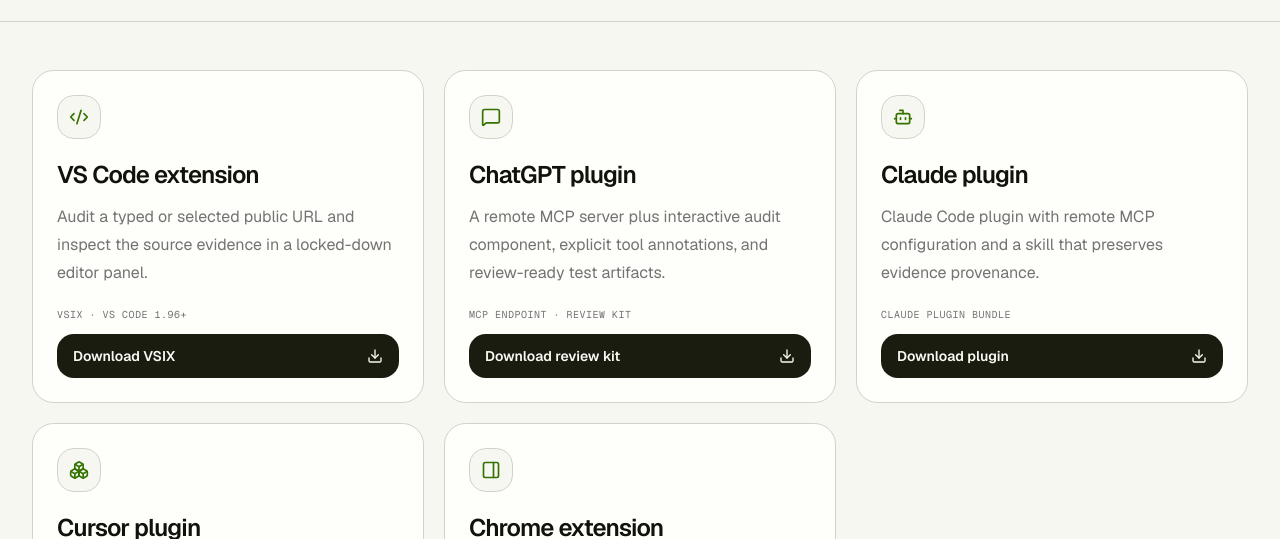
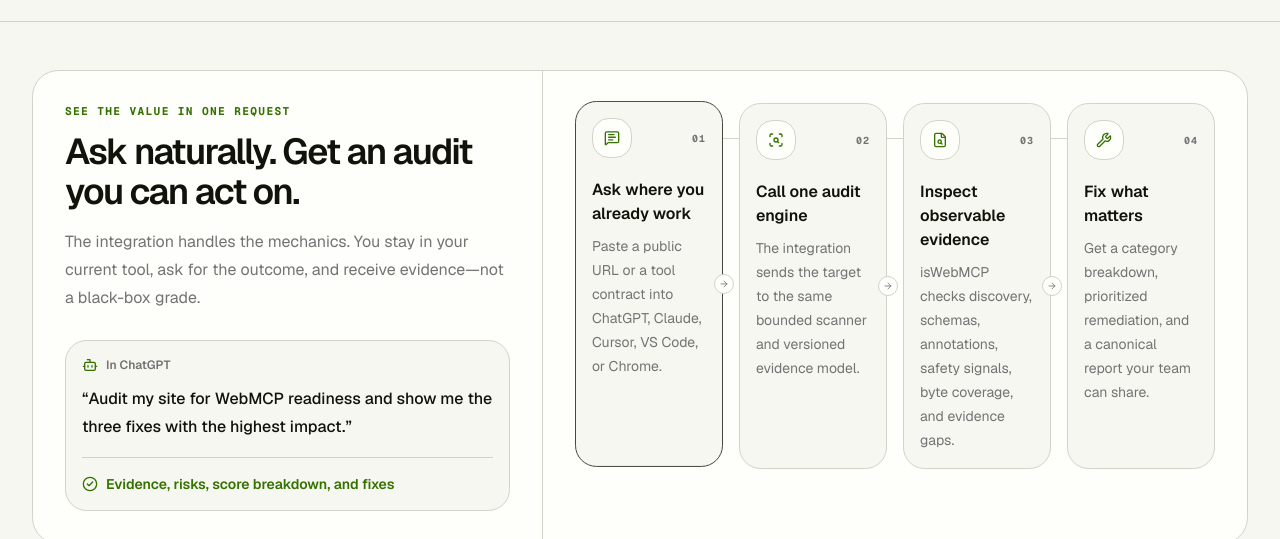
Before and after one commit to mlmrx/iswebmcp, a Next.js app: page /integrations in a window 1280 px wide. Shown: the part 413-952 px from the top of the page. Built offline with nearby package versions, Linux system fonts and the light colour scheme; no server answers.

Commit message:
Explain integration workflows with animated proof

```diff
--- a/app/globals.css
+++ b/app/globals.css
@@ -341,6 +341,56 @@
     var(--font-geist-mono), ui-monospace, SFMono-Regular, Consolas, monospace;
 }
 
+@keyframes integration-signal-travel {
+  0%,
+  8% {
+    left: 0;
+    opacity: 0;
+  }
+  15%,
+  85% {
+    opacity: 1;
+  }
+  92%,
+  100% {
+    left: calc(100% - 0.65rem);
+    opacity: 0;
+  }
+}
+
+@keyframes integration-step-breathe {
+  0%,
+  18%,
+  100% {
+    border-color: var(--border);
+    box-shadow: none;
+    transform: translateY(0);
+  }
+  7% {
+    border-color: color-mix(in oklch, var(--signal) 65%, var(--border));
+    box-shadow: 0 12px 30px color-mix(in oklch, var(--signal) 12%, transparent);
+    transform: translateY(-3px);
+  }
+}
+
+.integration-signal-dot {
+  position: absolute;
+  top: 50%;
+  left: 0;
+  width: 0.65rem;
+  height: 0.65rem;
+  transform: translateY(-50%);
+  border-radius: 999px;
+  background: var(--signal);
+  box-shadow: 0 0 0 5px color-mix(in oklch, var(--signal) 16%, transparent);
+  animation: integration-signal-travel 5.6s ease-in-out infinite;
+}
+
+.integration-step {
+  animation: integration-step-breathe 5.6s ease-in-out infinite;
+  animation-delay: var(--step-delay);
+}
+
 ::selection {
   background: oklch(0.91 0.23 126 / 0.6);
   color: oklch(0.18 0.016 115);
--- a/app/integrations/page.tsx
+++ b/app/integrations/page.tsx
@@ -10,6 +10,7 @@
   ShieldCheck,
 } from 'lucide-react';
 import Link from 'next/link';
+import { IntegrationWorkflow } from '@/components/integration-workflow';
 
 export const metadata: Metadata = {
   title: 'Integrations',
@@ -98,7 +99,9 @@
       </section>
 
       <section className="mx-auto max-w-7xl px-5 py-12 lg:px-8">
-        <div className="grid gap-5 md:grid-cols-2 xl:grid-cols-3">
+        <IntegrationWorkflow />
+
+        <div className="mt-10 grid gap-5 md:grid-cols-2 xl:grid-cols-3">
           {integrations.map((integration) => {
             const Icon = integration.icon;
             return (
--- /dev/null
+++ b/components/integration-workflow.tsx
@@ -0,0 +1,118 @@
+import type { CSSProperties } from 'react';
+import {
+  ArrowRight,
+  Bot,
+  CircleCheck,
+  FileSearch,
+  MessageSquareText,
+  ScanSearch,
+  Wrench,
+} from 'lucide-react';
+
+const steps = [
+  {
+    number: '01',
+    title: 'Ask where you already work',
+    detail:
+      'Paste a public URL or a tool contract into ChatGPT, Claude, Cursor, VS Code, or Chrome.',
+    icon: MessageSquareText,
+  },
+  {
+    number: '02',
+    title: 'Call one audit engine',
+    detail:
+      'The integration sends the target to the same bounded scanner and versioned evidence model.',
+    icon: ScanSearch,
+  },
+  {
+    number: '03',
+    title: 'Inspect observable evidence',
+    detail:
+      'isWebMCP checks discovery, schemas, annotations, safety signals, byte coverage, and evidence gaps.',
+    icon: FileSearch,
+  },
+  {
+    number: '04',
+    title: 'Fix what matters',
+    detail:
+      'Get a category breakdown, prioritized remediation, and a canonical report your team can share.',
+    icon: Wrench,
+  },
+];
+
+export function IntegrationWorkflow() {
+  return (
+    <section className="integration-workflow overflow-hidden rounded-3xl border border-border bg-card">
+      <div className="grid lg:grid-cols-[.84fr_1.16fr]">
+        <div className="border-b border-border p-6 sm:p-8 lg:border-r lg:border-b-0">
+          <p className="eyebrow text-signal-ink">
+            See the value in one request
+          </p>
+          <h2 className="mt-3 max-w-lg text-3xl font-semibold tracking-[-.045em] sm:text-4xl">
+            Ask naturally. Get an audit you can act on.
+          </h2>
+          <p className="mt-4 max-w-xl leading-7 text-muted-foreground">
+            The integration handles the mechanics. You stay in your current
+            tool, ask for the outcome, and receive evidence—not a black-box
+            grade.
+          </p>
+
+          <div className="mt-7 rounded-2xl border border-border bg-background p-4">
+            <div className="flex items-center gap-2 text-xs font-semibold text-muted-foreground">
+              <Bot className="size-4 text-signal-ink" aria-hidden="true" />
+              In ChatGPT
+            </div>
+            <p className="mt-3 text-base font-medium leading-7">
+              “Audit my site for WebMCP readiness and show me the three fixes
+              with the highest impact.”
+            </p>
+            <div className="mt-4 flex items-center gap-2 border-t border-border pt-4 text-sm font-semibold text-signal-ink">
+              <CircleCheck className="size-4" aria-hidden="true" />
+              Evidence, risks, score breakdown, and fixes
+            </div>
+          </div>
+        </div>
+
+        <div className="relative p-6 sm:p-8">
+          <div
+            className="integration-signal-line absolute top-[4.15rem] right-10 left-10 hidden h-px bg-border md:block"
+            aria-hidden="true"
+          >
+            <span className="integration-signal-dot" />
+          </div>
+          <div className="relative grid gap-4 md:grid-cols-4">
+            {steps.map((step, index) => {
+              const Icon = step.icon;
+              return (
+                <article
+                  key={step.number}
+                  className="integration-step relative rounded-2xl border border-border bg-background p-4"
+                  style={{ '--step-delay': `${index * 0.7}s` } as CSSProperties}
+                >
+                  <div className="flex items-center justify-between">
+                    <span className="grid size-10 place-items-center rounded-xl border border-border bg-card text-signal-ink">
+                      <Icon className="size-4" aria-hidden="true" />
+                    </span>
+                    <span className="font-mono text-[10px] font-bold tracking-widest text-muted-foreground">
+                      {step.number}
+                    </span>
+                  </div>
+                  <h3 className="mt-5 font-semibold leading-6">{step.title}</h3>
+                  <p className="mt-2 text-sm leading-6 text-muted-foreground">
+                    {step.detail}
+                  </p>
+                  {index < steps.length - 1 ? (
+                    <ArrowRight
+                      className="absolute top-1/2 -right-3 z-10 hidden size-5 -translate-y-1/2 rounded-full border border-border bg-card p-1 text-muted-foreground md:block"
+                      aria-hidden="true"
+                    />
+                  ) : null}
+                </article>
+              );
+            })}
+          </div>
+        </div>
+      </div>
+    </section>
+  );
+}
--- a/content/pulse.json
+++ b/content/pulse.json
@@ -1,5 +1,5 @@
 {
-  "generatedAt": "2026-09-02T08:47:12-07:00",
+  "generatedAt": "2026-09-04T10:56:01-07:00",
   "policy": "Source-verified updates only. An hourly check may read approved machine-oriented official feeds, but new editorial entries require a primary source and a material change. Devpost observations are manual.",
   "challenge": {
     "name": "The WebMCP Challenge",
@@ -23,6 +23,18 @@
     ]
   },
   "updates": [
+    {
+      "id": "webmcp-consequential-hint-7b3f50f",
+      "title": "WebMCP adds a consequential-action annotation",
+      "summary": "Commit 7b3f50f adds the consequentialHint tool annotation so clients and agents can identify actions with significant, real-world, or non-reversible effects and apply confirmation safeguards. The annotation is a signal rather than an enforcement mechanism; WebMCP remains an experimental Community Group draft, not a W3C Standard.",
+      "publishedAt": "2026-09-03",
+      "observedAt": "2026-09-04T10:56:01-07:00",
+      "sourceName": "WebMCP specification repository",
+      "sourceUrl": "https://github.com/webmachinelearning/webmcp/commit/7b3f50f31848b529e69bedbbdf8da0edccba055f",
+      "topic": "webmcp",
+      "status": "draft",
+      "tags": ["specification", "security", "consequential-actions"]
+    },
     {
       "id": "webmcp-agent-support-55fb7ee",
       "title": "WebMCP implementation status adds agent support",
```
